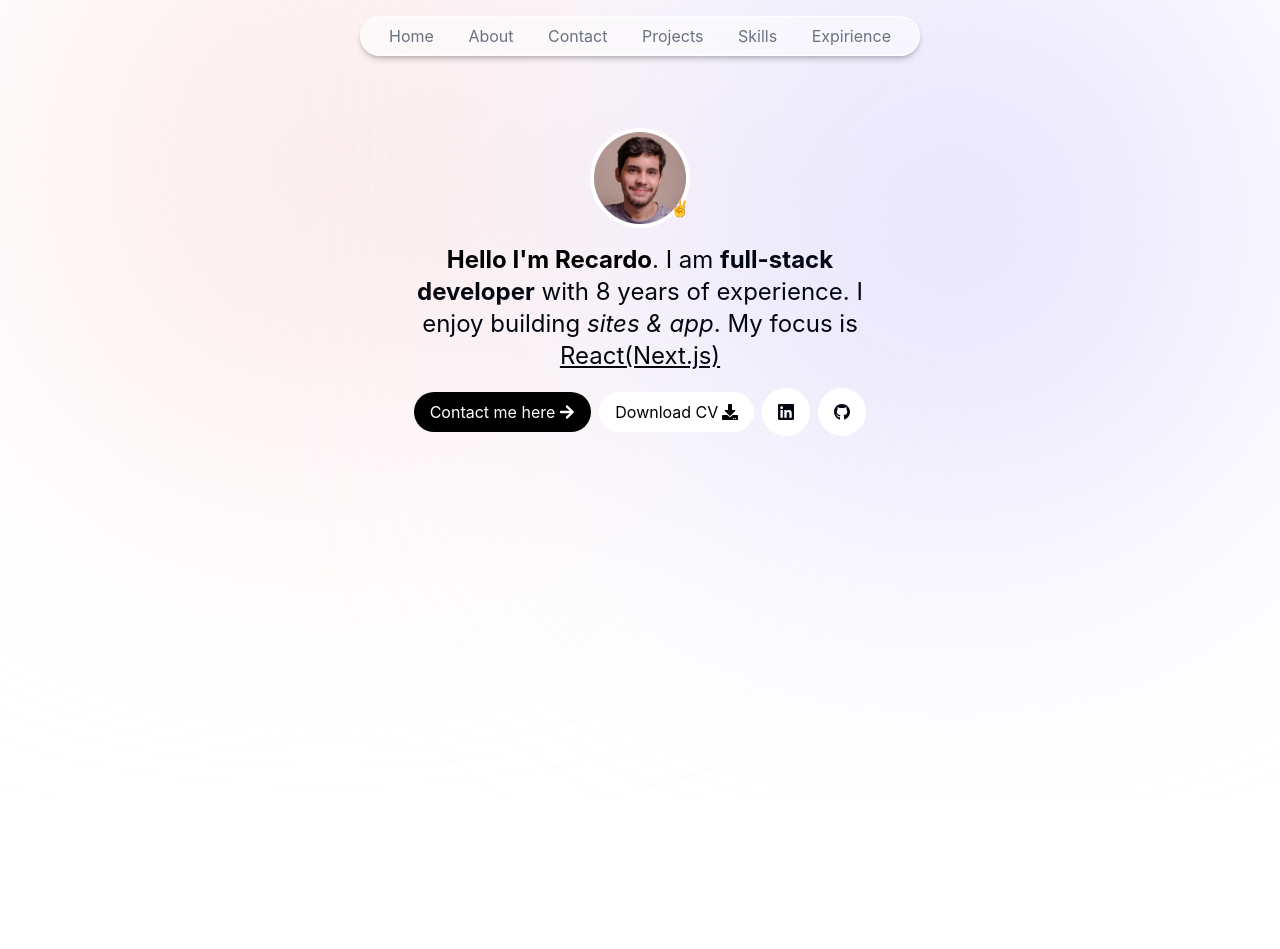
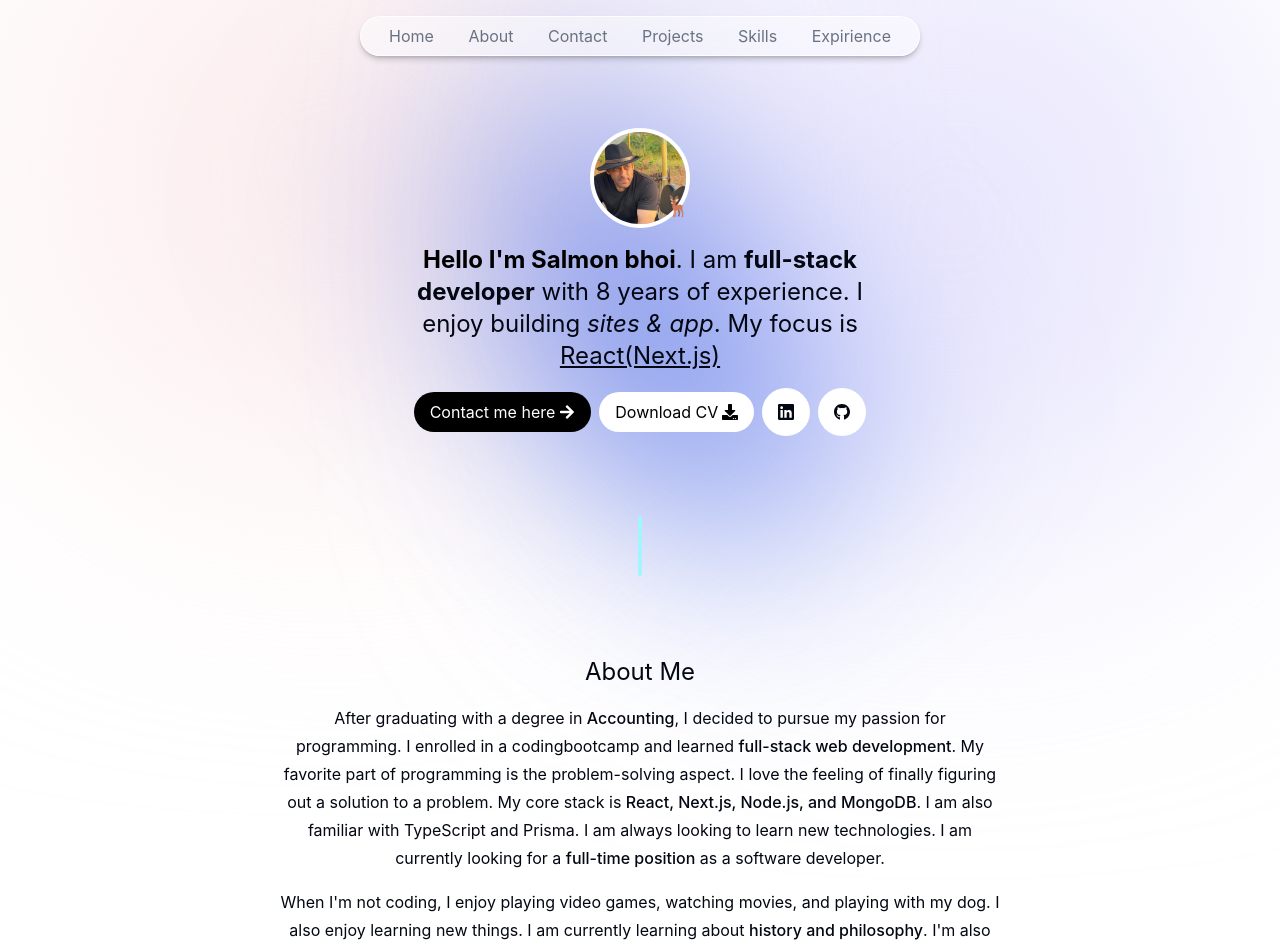
Before and after one commit to Nazim9945/Funny-Dummy-portfolio, a React app: page / in a window 1280 px wide. Shown: the top 949 px of the page. Before the commit the page ends 800 px from the top, so only its background shows below. Built offline with nearby package versions, Linux system fonts and the light colour scheme; the HTML template or start-up script is replaced by a standard one.

Commit message:
added about me section

```diff
--- a/src/App.tsx
+++ b/src/App.tsx
@@ -1,3 +1,5 @@
+import About from "./components/About";
+import DivElement from "./components/DivElement";
 import Header from "./components/Header";
 import Hero from "./components/Hero";
 
@@ -8,11 +10,13 @@ function App() {
 
   return (
     <main className="text-gray-950 pt-32">
+      <div className="bg-blue-700 absolute h-50 w-120 rounded-full rotate-45   top-50 blur-[7rem] right-100 border -z-10"></div>
       <div className="bg-gray-primary absolute h-124 w-124 rounded-full -top-20 left-20 blur-[10rem] -z-10"></div>
       <div className="bg-blue-primary absolute h-130 w-124 rounded-full -top-10 right-20 blur-[10rem] -z-10"></div>
-      <Header/>
-      <Hero/>
-
+      <Header />
+      <Hero />
+      <DivElement/>
+      <About/>
     </main>
   );
 }
--- /dev/null
+++ b/src/components/About.tsx
@@ -0,0 +1,41 @@
+import { motion } from "motion/react";
+
+
+const About = () => {
+  return (
+    <motion.div
+    initial={{opacity:0,y:100,scale:0}}
+    animate={{opacity:1,y:0,scale:1}}
+    transition={{delay:2.8,duration:1}}
+
+    className="max-w-180 leading-7 mx-auto text-center flex flex-col items-center gap-4 mb-40">
+      <div className="capitalize text-2xl">About me</div>
+      <p>
+        After graduating with a degree in{" "}
+        <span className="font-medium">Accounting</span>, I decided to pursue my
+        passion for programming. I enrolled in a codingbootcamp and learned{" "}
+        <span className="font-medium">full-stack web development</span>. My
+        favorite part of programming is the problem-solving aspect. I love the
+        feeling of finally figuring out a solution to a problem. My core stack
+        is{" "}
+        <span className="font-medium">
+          React, Next.js, Node.js, and MongoDB
+        </span>
+        . I am also familiar with TypeScript and Prisma. I am always looking to
+        learn new technologies. I am currently looking for a{" "}
+        <span className="font-medium">full-time position</span> as a software
+        developer.
+      </p>
+      <p>
+        {" "}
+        When I'm not coding, I enjoy playing video games, watching movies, and
+        playing with my dog. I also enjoy learning new things. I am currently
+        learning about{" "}
+        <span className="font-medium">history and philosophy</span>. I'm also
+        learning how to play the guitar.
+      </p>
+    </motion.div>
+  );
+}
+
+export default About
--- /dev/null
+++ b/src/components/DivElement.tsx
@@ -0,0 +1,12 @@
+
+
+
+const DivElement = () => {
+  return (
+    <section className="flex items-center justify-center">
+      <div className="h-15 w-1 rounded-full mt-20 mb-20 bg-cyan-200  shadow-2xl "></div>
+    </section>
+  );
+}
+
+export default DivElement
--- a/src/components/Header.tsx
+++ b/src/components/Header.tsx
@@ -4,7 +4,7 @@ import {motion } from 'motion/react'
 const Header = () => {
   return (
 
-      <motion.div className="fixed left-1/2 -translate-x-1/2 top-0 rounded-none h-10 bg-white/50 border border-white/80 shadow-md shadow-black/20  backdrop-blur-3xl sm:top-4 sm:rounded-full sm:w-140 flex justify-between items-center px-3 w-full "
+      <motion.div className="fixed left-1/2 -translate-x-1/2 top-0 rounded-none h-10 bg-white/50 border border-white/80 shadow-md shadow-black/20  backdrop-blur-3xl sm:top-4 sm:rounded-full sm:w-140 flex justify-between items-center px-3 w-full z-99"
       initial={{y:-100,opacity:0}}
       animate={{y:0,opacity:1}}
       transition={{duration:0.75}}
--- a/src/components/Hero.tsx
+++ b/src/components/Hero.tsx
@@ -1,5 +1,5 @@
 import { motion } from 'motion/react';
-import Profile from '../../public/profilePhoto.jpg'
+import SalmonBhaoi from '../../public/salmon bhoi.jpg'
 import { FaArrowRight, FaDownload, FaGithub, FaLinkedin } from 'react-icons/fa';
 
 
@@ -9,7 +9,7 @@ const Hero=()=>{
       <div className="w-120 mx-auto flex flex-col items-center justify-center gap-4">
         <div className="relative">
           <motion.img
-            src={Profile}
+            src={SalmonBhaoi}
             className="h-25 w-25 rounded-full border-4 border-white object-cover"
             initial={{ opacity: 0, scale: 0, x: -200 }}
             animate={{ opacity: 1, scale: 1, x: 0 }}
@@ -19,9 +19,9 @@ const Hero=()=>{
             initial={{ opacity: 0, scale: 0, x: 200 }}
             animate={{ opacity: 1, scale: 1, x: 0 }}
             transition={{ delay: 1.7, duration: 1 }}
-            className="absolute right-0 bottom-2"
+            className="absolute right-0 bottom-2  text-xl"
           >
-            ✌️
+            🦌
           </motion.span>
         </div>
         <motion.div
@@ -30,7 +30,7 @@ const Hero=()=>{
           transition={{ delay: 2, duration: 1 }}
           className="text-center text-2xl"
         >
-          <span className="font-bold text-black">Hello I'm Recardo</span>. I am{" "}
+          <span className="font-bold text-black">Hello I'm Salmon bhoi</span>. I am{" "}
           <span className="font-bold">full-stack developer</span> with{" "}
           <span>8 years</span> of experience. I enjoy building{" "}
           <span className="italic">sites & app</span>. My focus is{" "}
```
Also changed, not shown: public/salmon bhoi.jpg (added).
